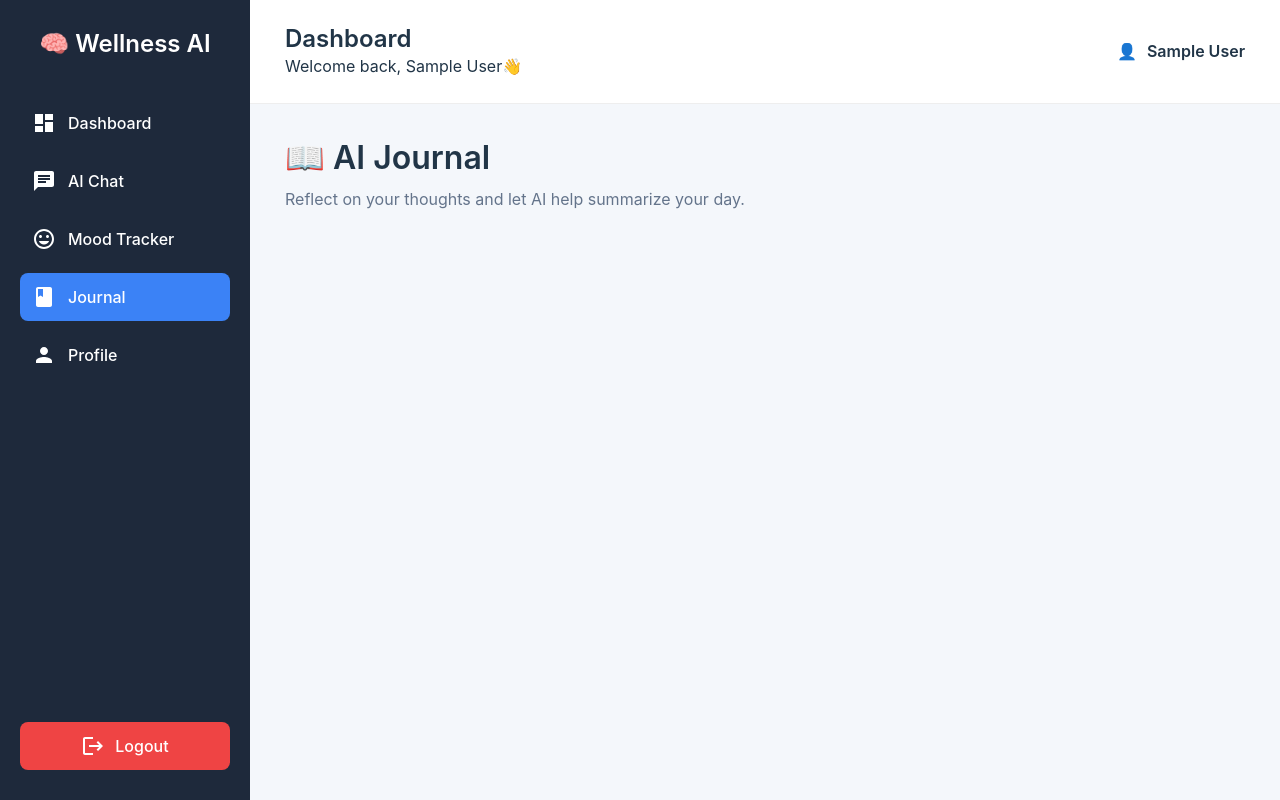
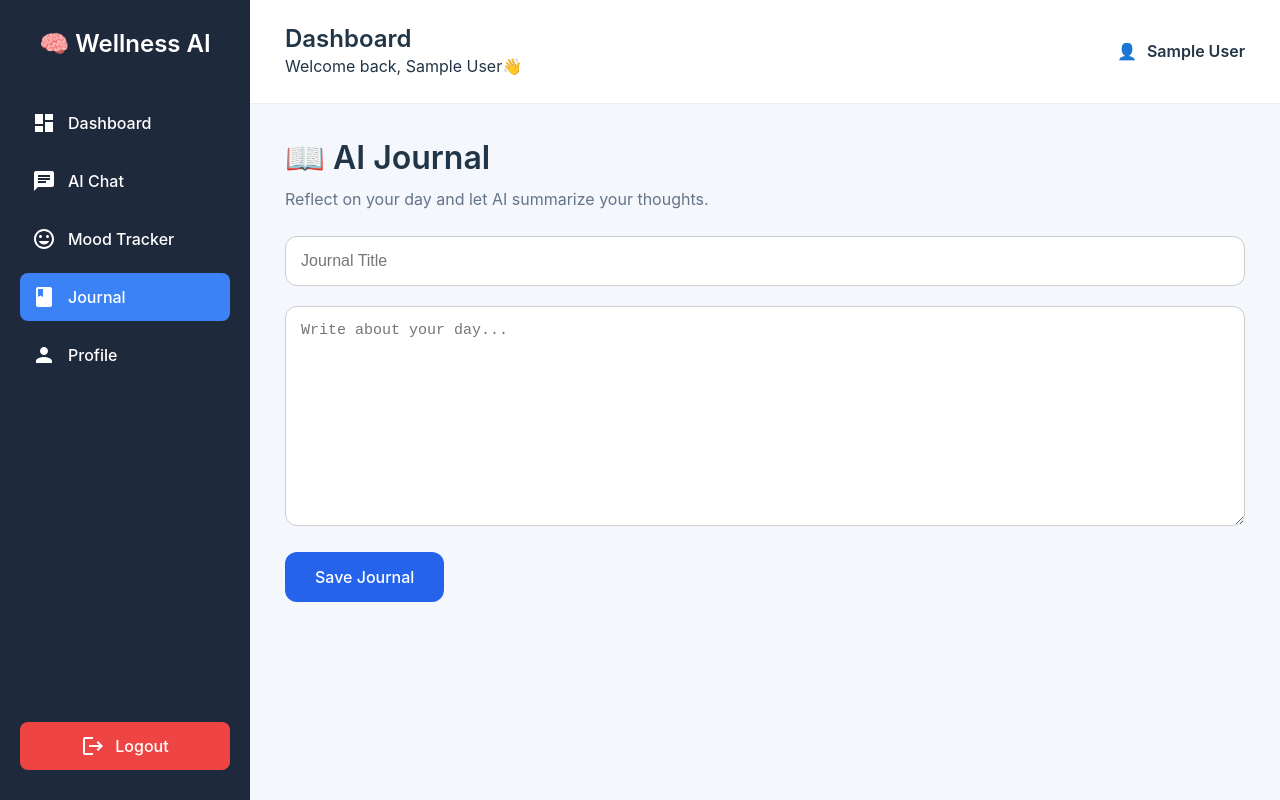
Before and after one commit to HimanshuKumar356/mental-health-chatbot, a React (Vite) app in the folder frontend/mental_health_chatbot/: page /journal in a window 1280 px wide. Built offline with nearby package versions, Linux system fonts and the light colour scheme; sample sign-in values are in the browser's storage.

Commit message:
feat: implement AI journal creation

```diff
--- a/frontend/mental_health_chatbot/src/api/journal.js
+++ b/frontend/mental_health_chatbot/src/api/journal.js
@@ -1,4 +1,26 @@
 import api from "./api";
+
+export const saveJournal = async (title, content) => {
+
+    const response = await api.post("/journal", {
+
+        title,
+
+        content
+
+    });
+
+    return response.data;
+
+};
+
+export const getJournalHistory = async () => {
+
+    const response = await api.get("/journal/history");
+
+    return response.data;
+
+};
 
 export const getJournalStats = async () => {
 
@@ -7,3 +29,11 @@ export const getJournalStats = async () => {
     return response.data;
 
 };
+
+export const getJournalDetails = async (id) => {
+
+    const response = await api.get(`/journal/${id}`);
+
+    return response.data;
+
+};
--- a/frontend/mental_health_chatbot/src/pages/Journal.jsx
+++ b/frontend/mental_health_chatbot/src/pages/Journal.jsx
@@ -1,6 +1,64 @@
+import { useState } from "react";
+
 import "../styles/journal.css";
 
+import { saveJournal } from "../api/journal";
+
 export default function Journal() {
+
+    const [title, setTitle] = useState("");
+
+    const [content, setContent] = useState("");
+
+    const [loading, setLoading] = useState(false);
+
+    const [result, setResult] = useState(null);
+
+    const handleSave = async () => {
+
+        if (!title.trim() || !content.trim()) {
+
+            alert("Please enter both title and journal content.");
+
+            return;
+
+        }
+
+        try {
+
+            setLoading(true);
+
+            const data = await saveJournal(
+
+                title,
+
+                content
+
+            );
+
+            setResult(data.journal);
+
+            setTitle("");
+
+            setContent("");
+
+        }
+
+        catch (err) {
+
+            console.error(err);
+
+            alert("Failed to save journal.");
+
+        }
+
+        finally {
+
+            setLoading(false);
+
+        }
+
+    };
 
     return (
 
@@ -14,9 +72,127 @@ export default function Journal() {
 
             <p>
 
-                Reflect on your thoughts and let AI help summarize your day.
+                Reflect on your day and let AI summarize your thoughts.
 
             </p>
+
+            <input
+
+                className="journal-title"
+
+                placeholder="Journal Title"
+
+                value={title}
+
+                onChange={(e) =>
+
+                    setTitle(e.target.value)
+
+                }
+
+            />
+
+            <textarea
+
+                className="journal-content"
+
+                placeholder="Write about your day..."
+
+                value={content}
+
+                onChange={(e) =>
+
+                    setContent(e.target.value)
+
+                }
+
+            />
+
+            <button
+
+                className="journal-btn"
+
+                onClick={handleSave}
+
+                disabled={loading}
+
+            >
+
+                {
+
+                    loading
+
+                        ? "Saving..."
+
+                        : "Save Journal"
+
+                }
+
+            </button>
+
+            {
+
+                result &&
+
+                <div className="journal-result">
+
+                    <h2>
+
+                        🤖 AI Analysis
+
+                    </h2>
+
+                    <div className="analysis-card">
+
+                        <h3>
+
+                            📝 Summary
+
+                        </h3>
+
+                        <p>
+
+                            {result.ai_summary}
+
+                        </p>
+
+                    </div>
+
+                    <div className="analysis-card">
+
+                        <h3>
+
+                            😊 Emotion
+
+                        </h3>
+
+                        <p>
+
+                            {result.detected_emotion}
+
+                        </p>
+
+                    </div>
+
+                    <div className="analysis-card">
+
+                        <h3>
+
+                            💡 Suggestion
+
+                        </h3>
+
+                        <p>
+
+                            {result.ai_suggestion}
+
+                        </p>
+
+                    </div>
+
+                </div>
+
+            }
 
         </div>
 
--- a/frontend/mental_health_chatbot/src/styles/journal.css
+++ b/frontend/mental_health_chatbot/src/styles/journal.css
@@ -14,6 +14,92 @@
 
     color:#64748b;
 
-    margin-bottom:30px;
+    margin-bottom:25px;
 
 }
+
+.journal-title{
+
+    width:100%;
+
+    padding:15px;
+
+    margin-bottom:20px;
+
+    border-radius:12px;
+
+    border:1px solid #ccc;
+
+    font-size:16px;
+
+}
+
+.journal-content{
+
+    width:100%;
+
+    min-height:220px;
+
+    padding:15px;
+
+    border-radius:12px;
+
+    border:1px solid #ccc;
+
+    resize:vertical;
+
+    font-size:15px;
+
+}
+
+.journal-btn{
+
+    margin-top:20px;
+
+    background:#2563eb;
+
+    color:white;
+
+    border:none;
+
+    padding:15px 30px;
+
+    border-radius:12px;
+
+    cursor:pointer;
+
+    font-size:16px;
+
+}
+
+.journal-btn:hover{
+
+    background:#1d4ed8;
+
+}
+
+.journal-result{
+
+    margin-top:40px;
+
+}
+
+.analysis-card{
+
+    background:white;
+
+    margin-top:20px;
+
+    padding:20px;
+
+    border-radius:12px;
+
+    box-shadow:0 6px 18px rgba(0,0,0,.08);
+
+}
+
+.analysis-card h3{
+
+    margin-bottom:10px;
+
+}
```
